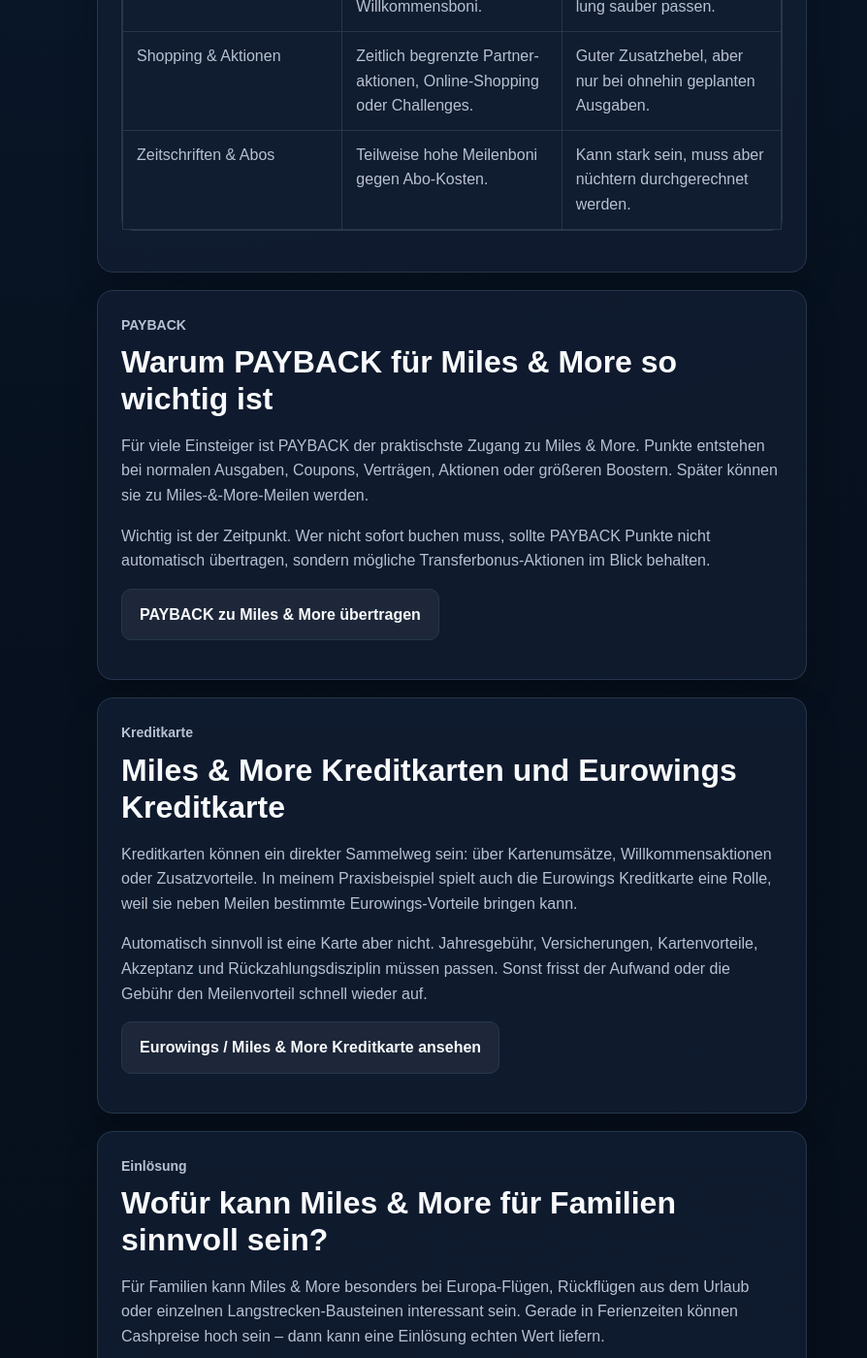
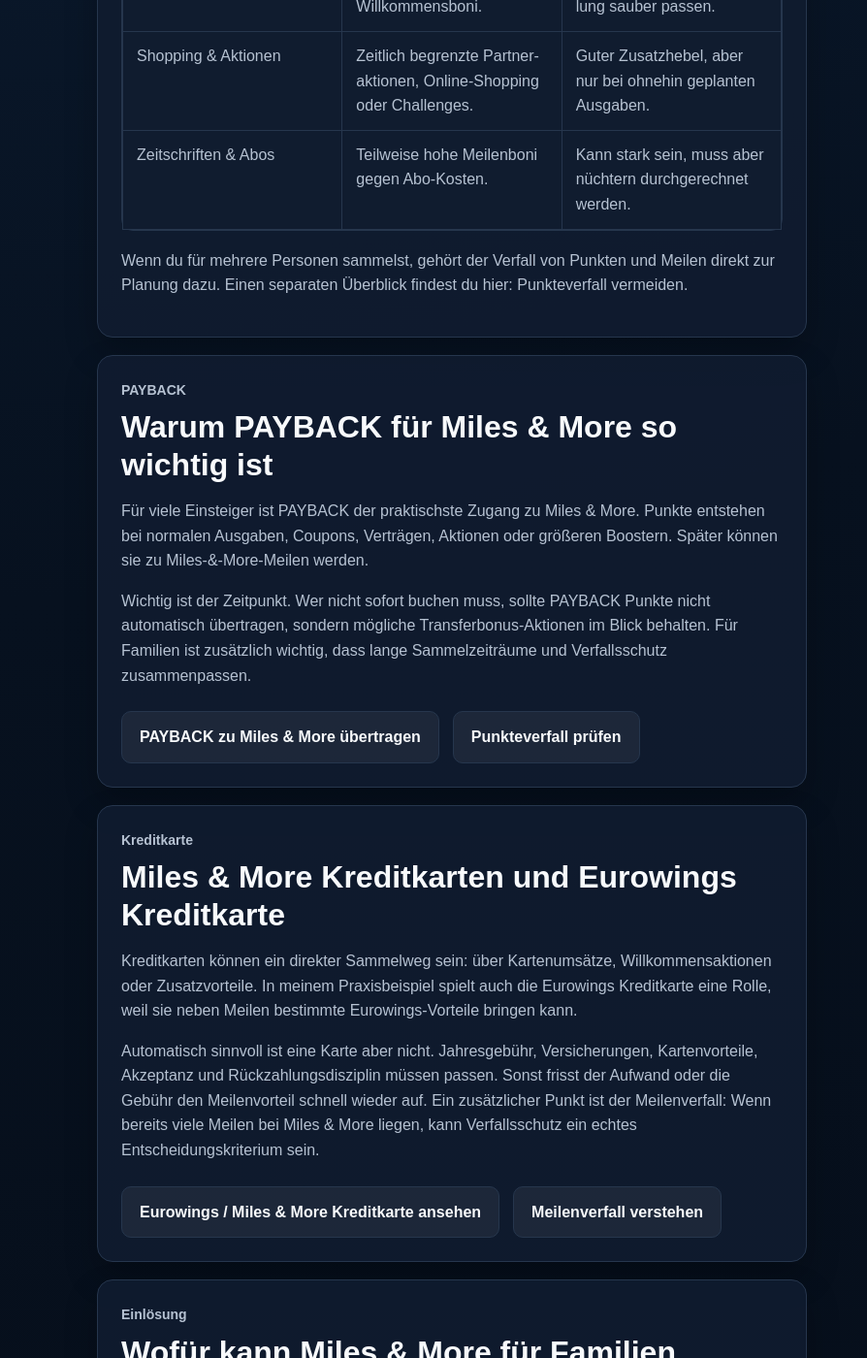
Before and after one commit to Praemienflug-Planer/miles-planer, a Jekyll site: the page built from meilen-sammeln/miles-and-more/index.html, in a window 1280 px wide and 1400 px high, scrolled down 1877 px. Shown: the whole window at 97% size, without its empty margins (0-894 px from the left). Built offline with Jekyll 4.4.1, drawn with Linux system fonts in a browser that asks for light colours; some of the changed text lies outside the part shown.

Commit message:
Link expiry protection from Miles and More page

```diff
--- a/meilen-sammeln/miles-and-more/index.html
+++ b/meilen-sammeln/miles-and-more/index.html
@@ -44,7 +44,7 @@
         <li>stark in Kombination mit PAYBACK</li>
         <li>direktes Sammeln über Flüge, Karten und Aktionen möglich</li>
         <li>für Europa-Flüge und einzelne Langstrecken-Bausteine interessant</li>
-        <li>Zuschläge und Verfügbarkeit immer mitprüfen</li>
+        <li>Zuschläge, Verfügbarkeit und Meilenverfall immer mitprüfen</li>
       </ul>
     </div>
   </div>
@@ -77,22 +77,23 @@
             </tbody>
           </table>
         </div>
+        <p>Wenn du für mehrere Personen sammelst, gehört der Verfall von Punkten und Meilen direkt zur Planung dazu. Einen separaten Überblick findest du hier: <a href="/miles-planer/meilen-sammeln/punkte-meilen-verfall-kreditkarten/">Punkteverfall vermeiden</a>.</p>
       </div>
 
       <div class="article-card seo-card">
         <p class="eyebrow">PAYBACK</p>
         <h2>Warum PAYBACK für Miles &amp; More so wichtig ist</h2>
         <p>Für viele Einsteiger ist PAYBACK der praktischste Zugang zu Miles &amp; More. Punkte entstehen bei normalen Ausgaben, Coupons, Verträgen, Aktionen oder größeren Boostern. Später können sie zu Miles-&amp;-More-Meilen werden.</p>
-        <p>Wichtig ist der Zeitpunkt. Wer nicht sofort buchen muss, sollte PAYBACK Punkte nicht automatisch übertragen, sondern mögliche Transferbonus-Aktionen im Blick behalten.</p>
-        <p><a class="btn btn-secondary" href="/miles-planer/meilen-sammeln/payback-punkte-miles-and-more/">PAYBACK zu Miles &amp; More übertragen</a></p>
+        <p>Wichtig ist der Zeitpunkt. Wer nicht sofort buchen muss, sollte PAYBACK Punkte nicht automatisch übertragen, sondern mögliche Transferbonus-Aktionen im Blick behalten. Für Familien ist zusätzlich wichtig, dass lange Sammelzeiträume und Verfallsschutz zusammenpassen.</p>
+        <div class="hero-actions"><a class="btn btn-secondary" href="/miles-planer/meilen-sammeln/payback-punkte-miles-and-more/">PAYBACK zu Miles &amp; More übertragen</a><a class="btn btn-secondary" href="/miles-planer/meilen-sammeln/punkte-meilen-verfall-kreditkarten/">Punkteverfall prüfen</a></div>
       </div>
 
       <div class="article-card seo-card">
         <p class="eyebrow">Kreditkarte</p>
         <h2>Miles &amp; More Kreditkarten und Eurowings Kreditkarte</h2>
         <p>Kreditkarten können ein direkter Sammelweg sein: über Kartenumsätze, Willkommensaktionen oder Zusatzvorteile. In meinem Praxisbeispiel spielt auch die Eurowings Kreditkarte eine Rolle, weil sie neben Meilen bestimmte Eurowings-Vorteile bringen kann.</p>
-        <p>Automatisch sinnvoll ist eine Karte aber nicht. Jahresgebühr, Versicherungen, Kartenvorteile, Akzeptanz und Rückzahlungsdisziplin müssen passen. Sonst frisst der Aufwand oder die Gebühr den Meilenvorteil schnell wieder auf.</p>
-        <p><a class="btn btn-secondary" href="/miles-planer/meilen-sammeln/miles-and-more-kreditkarte/">Eurowings / Miles &amp; More Kreditkarte ansehen</a></p>
+        <p>Automatisch sinnvoll ist eine Karte aber nicht. Jahresgebühr, Versicherungen, Kartenvorteile, Akzeptanz und Rückzahlungsdisziplin müssen passen. Sonst frisst der Aufwand oder die Gebühr den Meilenvorteil schnell wieder auf. Ein zusätzlicher Punkt ist der Meilenverfall: Wenn bereits viele Meilen bei Miles &amp; More liegen, kann Verfallsschutz ein echtes Entscheidungskriterium sein.</p>
+        <div class="hero-actions"><a class="btn btn-secondary" href="/miles-planer/meilen-sammeln/miles-and-more-kreditkarte/">Eurowings / Miles &amp; More Kreditkarte ansehen</a><a class="btn btn-secondary" href="/miles-planer/meilen-sammeln/punkte-meilen-verfall-kreditkarten/">Meilenverfall verstehen</a></div>
       </div>
 
       <div class="article-card seo-card">
@@ -124,11 +125,11 @@
           <li>kostenlosen Miles-&amp;-More-Account anlegen</li>
           <li>PAYBACK als Alltagssammler nutzen</li>
           <li>PAYBACK Punkte nicht automatisch übertragen, sondern auf Bonusaktionen achten</li>
-          <li>Eurowings oder Miles-&amp;-More-Kreditkarte nur prüfen, wenn Vorteile und Kosten passen</li>
+          <li>Eurowings oder Miles-&amp;-More-Kreditkarte nur prüfen, wenn Vorteile, Kosten und Verfallsschutz passen</li>
           <li>Prämienflüge früh suchen, besonders in den Ferien und bei mehreren Sitzen</li>
         </ol>
-        <p>Das klingt weniger spektakulär als ein einzelner Sweet Spot. Ist aber für Familien oft realistischer.</p>
-        <p><a class="btn btn-primary" href="/miles-planer/rechner/">Jetzt Meilenbedarf prüfen</a></p>
+        <p>Das klingt weniger spektakulär als ein einzelner Sweet Spot. Ist aber für Familien oft realistischer. Gerade wenn du für vier Personen über mehrere Jahre sammelst, solltest du den Punkte- und Meilenverfall früh klären.</p>
+        <div class="hero-actions"><a class="btn btn-primary" href="/miles-planer/rechner/">Jetzt Meilenbedarf prüfen</a><a class="btn btn-secondary" href="/miles-planer/meilen-sammeln/punkte-meilen-verfall-kreditkarten/">Punkteverfall vermeiden</a></div>
       </div>
     </article>
 
@@ -142,6 +143,7 @@
       <div class="article-card seo-card">
         <p class="eyebrow">Weiterlesen</p>
         <div class="sidebar-links">
+          <a href="/miles-planer/meilen-sammeln/punkte-meilen-verfall-kreditkarten/">Punkteverfall vermeiden</a>
           <a href="/miles-planer/meilen-sammeln/payback/">PAYBACK Punkte sammeln</a>
           <a href="/miles-planer/meilen-sammeln/payback-punkte-miles-and-more/">PAYBACK zu Miles &amp; More</a>
           <a href="/miles-planer/meilen-sammeln/miles-and-more-kreditkarte/">Miles &amp; More Kreditkarte</a>
@@ -155,7 +157,7 @@
 </section>
 
 <section class="section legal-note-section">
-  <div class="container legal-note"><strong>Hinweis:</strong> Diese Seite dient der Orientierung. Miles-&amp;-More-Regeln, Partner, Meilenwerte, Zuschläge, Kartenbedingungen und Aktionen können sich ändern. Prüfe vor einer Buchung oder einem Transfer immer die aktuellen Bedingungen direkt beim Anbieter.</div>
+  <div class="container legal-note"><strong>Hinweis:</strong> Diese Seite dient der Orientierung. Miles-&amp;-More-Regeln, Partner, Meilenwerte, Zuschläge, Kartenbedingungen, Verfallsregeln und Aktionen können sich ändern. Prüfe vor einer Buchung oder einem Transfer immer die aktuellen Bedingungen direkt beim Anbieter.</div>
 </section>
 </main>
 </body>
```
